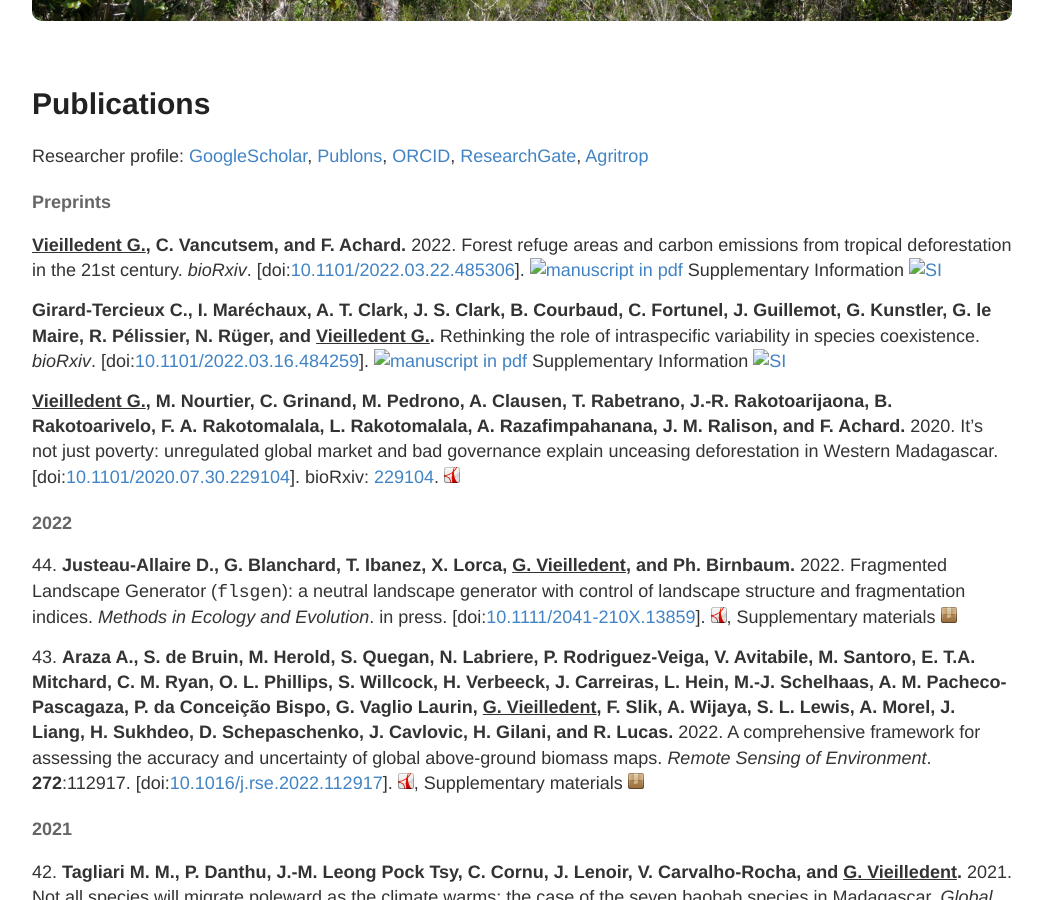
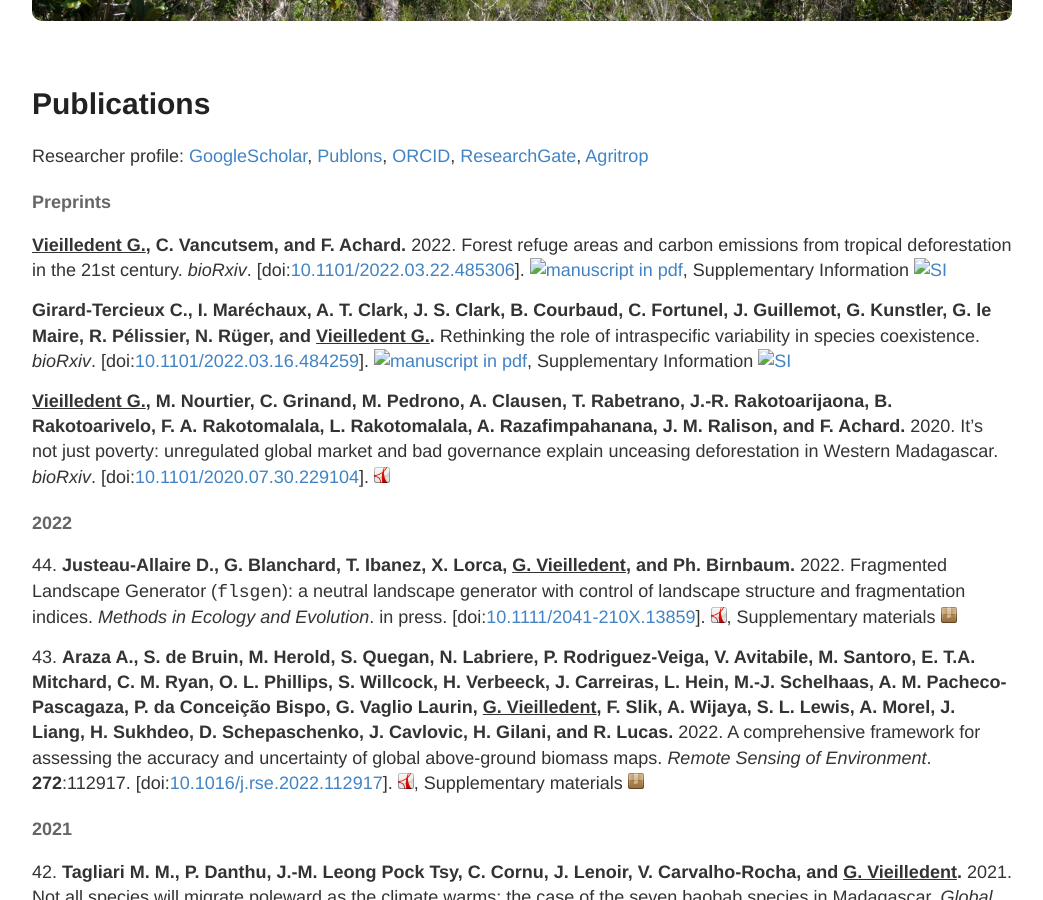
Before and after one commit to ghislainv/ghislainv.github.io, a Jekyll site: the page built from publications.md, in a window 1280 px wide and 900 px high, scrolled down 347 px. Shown: the whole window, without its empty margins (118-1161 px from the left). Built offline with Jekyll 4.4.1, drawn with Linux system fonts in a browser that asks for light colours; comment, search, counter and statistics services are not loaded; some of the changed text lies outside the part shown.

Commit message:
:pencil2: Minor changes

```diff
--- a/publications.md
+++ b/publications.md
@@ -15,20 +15,21 @@ Researcher profile:
 
 #### Preprints
 
-**<span style="text-decoration: underline;">Vieilledent G.</span>, C. Vancutsem, and F. Achard.** 2022. Forest refuge areas and carbon emissions from tropical deforestation in the 21<sup>st</sup> century. _bioRxiv_.
+**<span style="text-decoration: underline;">Vieilledent G.</span>, C. Vancutsem, and F. Achard.** 2022. Forest refuge areas and carbon emissions from tropical deforestation in the 21<sup>st</sup> century.
+_bioRxiv_.
 \[doi:[10.1101/2022.03.22.485306](https://doi.org/10.1101/2022.03.22.485306)\].
-[![manuscript in pdf](images/logo-pdf.png "manuscript in pdf")](https://www.biorxiv.org/content/10.1101/2022.03.22.485306v1.full.pdf)
-Supplementary Information [![SI](images/logo-zip.png "supplementary information")](https://www.biorxiv.org/content/biorxiv/early/2022/03/25/2022.03.22.485306/DC1/embed/media-1.pdf)
+[![manuscript in pdf](images/logos/logo-pdf.png "manuscript in pdf")](https://www.biorxiv.org/content/10.1101/2022.03.22.485306v1.full.pdf),
+Supplementary Information [![SI](images/logos/logo-zip.png "supplementary information")](https://www.biorxiv.org/content/biorxiv/early/2022/03/25/2022.03.22.485306/DC1/embed/media-1.pdf)
 
 **Girard-Tercieux C., I. Maréchaux, A. T. Clark, J. S. Clark, B. Courbaud, C. Fortunel, J. Guillemot, G. Kunstler, G. le Maire, R. Pélissier, N. Rüger, and <span style="text-decoration: underline;">Vieilledent G.</span>.** Rethinking the role of intraspecific variability in species coexistence.
 _bioRxiv_.
 \[doi:[10.1101/2022.03.16.484259](https://doi.org/10.1101/2022.03.16.484259)\].
-[![manuscript in pdf](images/logo-pdf.png "manuscript in pdf")](https://www.biorxiv.org/content/10.1101/2022.03.16.484259v1.full.pdf)
-Supplementary Information [![SI](images/logo-zip.png "supplementary information")](https://www.biorxiv.org/content/biorxiv/early/2022/03/18/2022.03.16.484259/DC1/embed/media-1.pdf)
+[![manuscript in pdf](images/logos/logo-pdf.png "manuscript in pdf")](https://www.biorxiv.org/content/10.1101/2022.03.16.484259v1.full.pdf),
+Supplementary Information [![SI](images/logos/logo-zip.png "supplementary information")](https://www.biorxiv.org/content/biorxiv/early/2022/03/18/2022.03.16.484259/DC1/embed/media-1.pdf)
 
 **<span style="text-decoration: underline;">Vieilledent G.</span>, M. Nourtier, C. Grinand, M. Pedrono, A. Clausen, T. Rabetrano, J.-R. Rakotoarijaona, B. Rakotoarivelo, F. A. Rakotomalala, L. Rakotomalala, A. Razafimpahanana, J. M. Ralison, and F. Achard.** 2020. It's not just poverty: unregulated global market and bad governance explain unceasing deforestation in Western Madagascar.
+_bioRxiv_.
 \[doi:[10.1101/2020.07.30.229104](https://doi.org/10.1101/2020.07.30.229104)\].
-bioRxiv: [229104](https://doi.org/10.1101/2020.07.30.229104).
 [![manuscript in pdf](/images/logos/logo-pdf.png "manuscript in pdf")](/publications/Vieilledent2020-bioRxiv.pdf)
 <div data-badge-popover="right" data-badge-type="4" data-doi="https://doi.org/10.1101/2020.07.30.229104" class="altmetric-embed"></div>
 
@@ -37,7 +38,7 @@ bioRxiv: [229104](https://doi.org/10.1101/2020.07.30.229104).
 44\. **Justeau-Allaire D., G. Blanchard, T. Ibanez, X. Lorca, <span style="text-decoration: underline;">G. Vieilledent</span>, and Ph. Birnbaum.** 2022. Fragmented Landscape Generator (`flsgen`): a neutral landscape generator with control of landscape structure and fragmentation indices. _Methods in Ecology and Evolution_. in press.
 \[doi:[10.1111/2041-210X.13859](https://doi.org/10.1111/2041-210X.13859)\].
 [![manuscript in pdf](/images/logos/logo-pdf.png "manuscript in pdf")](/publications/Justeau-Allaire2022-MEE.pdf),
-Supplementary materials [![supplements](/images/logos/logo-zip.png "supplements")](/publications/Justeau-Allaire2022-MEE-SM.pdf)
+Supplementary materials [![supplements](/images/logos/logo-zip.png "supplements")](/publications/Justeau-Allaire2022-MEE-SM.zip)
 <div data-badge-popover="right" data-badge-type="4" data-doi="https://doi.org/10.1111/2041-210X.13859" class="altmetric-embed"></div>
 
 43\. **Araza A., S. de Bruin, M. Herold, S. Quegan, N. Labriere, P. Rodriguez-Veiga, V. Avitabile, M. Santoro, E. T.A. Mitchard, C. M. Ryan, O. L. Phillips, S. Willcock, H. Verbeeck, J. Carreiras, L. Hein, M.-J. Schelhaas, A. M. Pacheco-Pascagaza, P. da Conceição Bispo, G. Vaglio Laurin, <span style="text-decoration: underline;">G. Vieilledent</span>, F. Slik, A. Wijaya, S. L. Lewis, A. Morel, J. Liang, H. Sukhdeo, D. Schepaschenko, J. Cavlovic, H. Gilani, and R. Lucas.** 2022. A comprehensive framework for assessing the accuracy and uncertainty of global above-ground biomass maps. _Remote Sensing of Environment_. **272**:112917.
```
Also changed, not shown: other parts of publications.md (+1 -1 lines).
